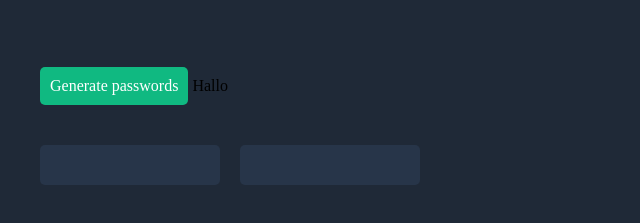
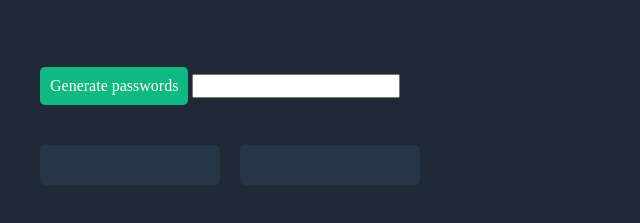
Before and after one commit to RobBotzz/PasswordGenerator, a plain HTML site: page index.html in a window 1280 px wide. Shown: the part 223-446 px from the top of the page, without its empty margins (0-640 px from the left). Drawn offline with nearby package versions, Linux system fonts and the light colour scheme.

Commit message:
Update index.html

```diff
--- a/index.html
+++ b/index.html
@@ -7,7 +7,7 @@
         <p>Never use an insecure password again</p>
         <div>
             <button id="generateButton" onClick="generatePasswords()">Generate passwords</button>
-            <area>Hallo</area>
+            <input type="text" id="plength">
         </div>
         <div class="container">
             <button id="password1" class="passwordButton"></button>
```
